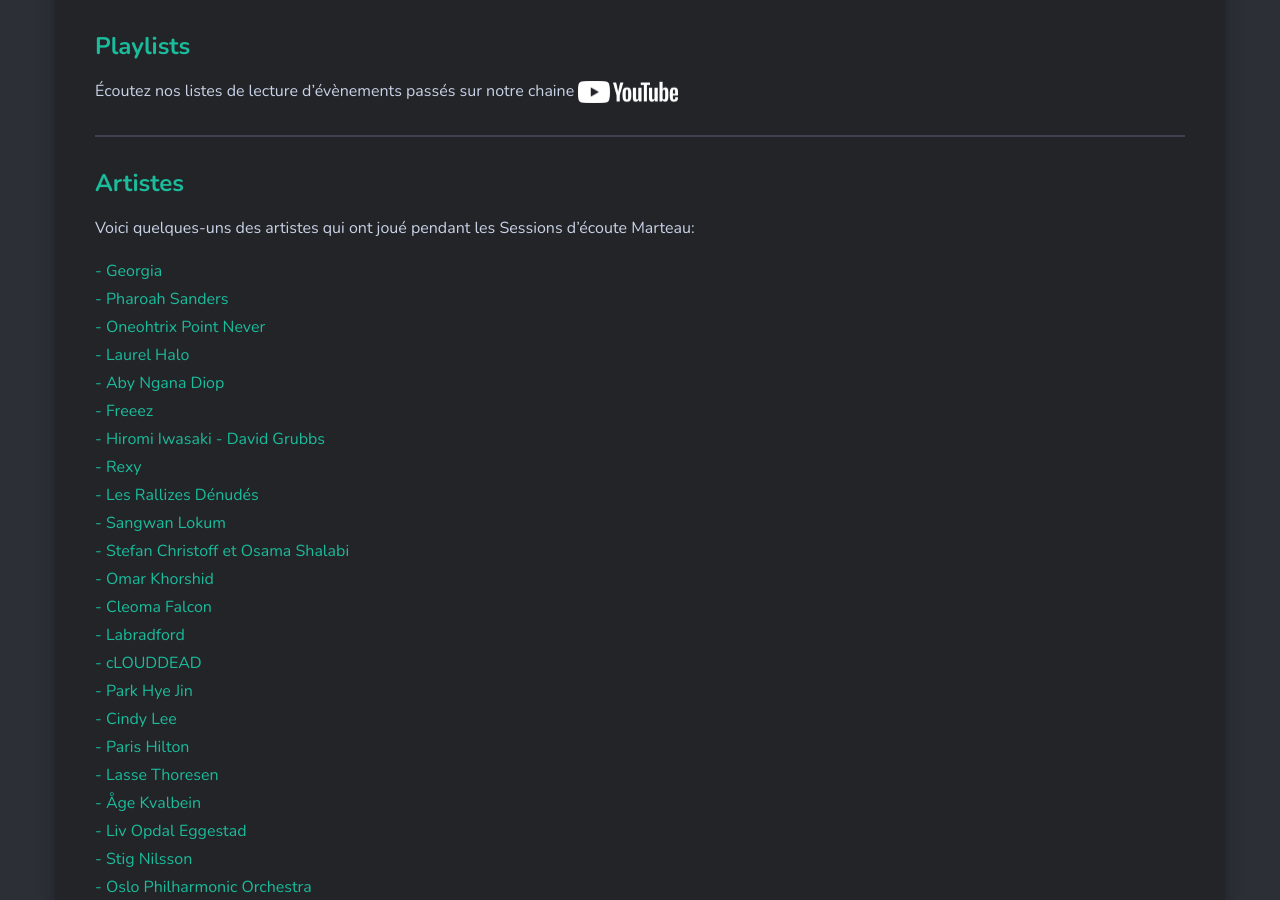
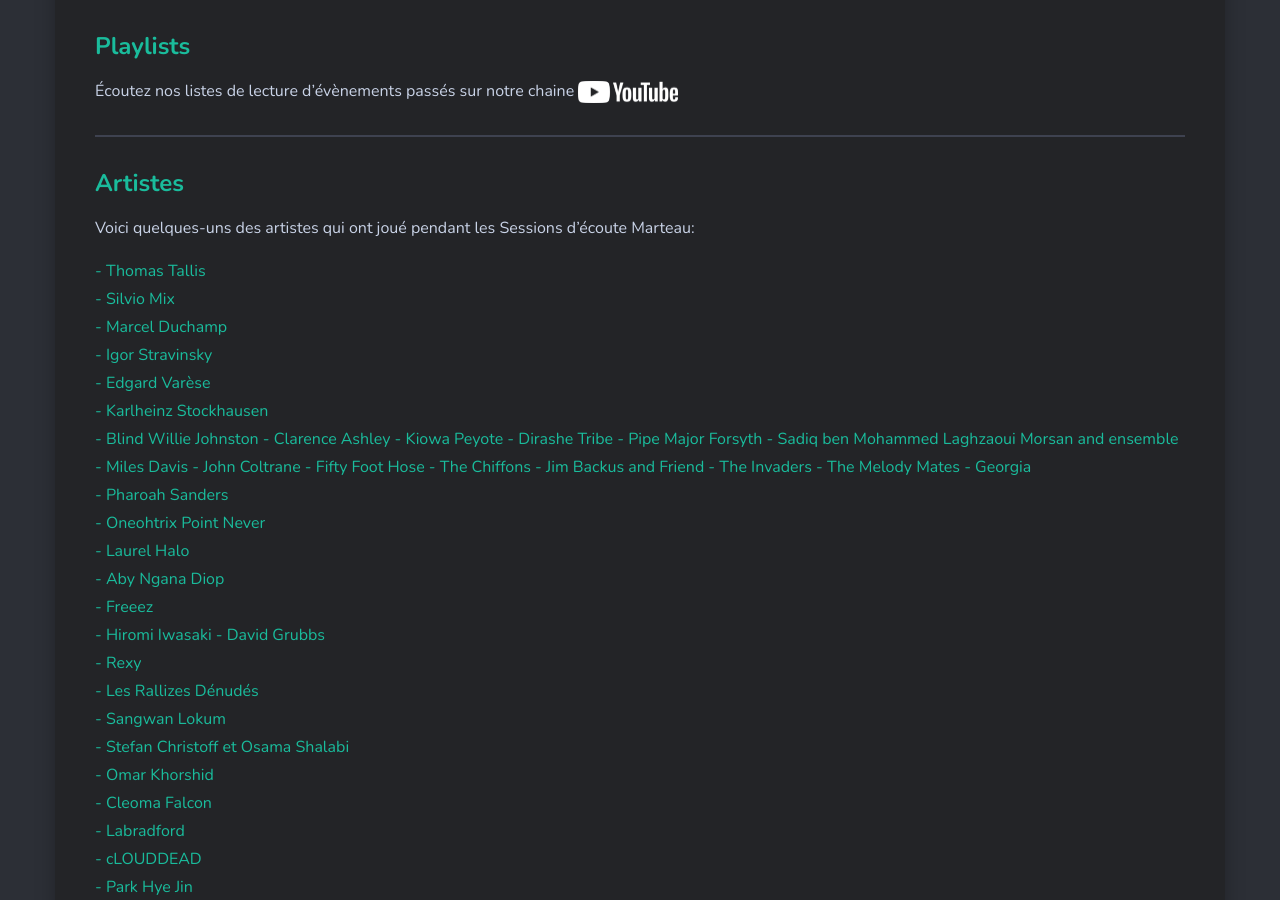
Before and after one commit to sessions-marteau/sessions-marteau-2.github.io, a Jekyll site: the page built from _pages/musique.md, in a window 1280 px wide and 900 px high, scrolled down 786 px. Built offline with Jekyll 4.4.1, drawn with Linux system fonts in a browser that asks for light colours; nearby versions of some CDN libraries.

Commit message:
Update musique.md
added artists session #3

```diff
--- a/_pages/musique.md
+++ b/_pages/musique.md
@@ -57,6 +57,44 @@
 
 Voici quelques-uns des artistes qui ont joué pendant les Sessions d'écoute Marteau:
 
+<a href="https://www.francemusique.fr/personne/thomas-tallis" target="_blank">- Thomas Tallis
+</a>
+<a href="https://www.discogs.com/fr/artist/359259-Silvio-Mix">- Silvio Mix
+</a>
+<a href="http://www.openculture.com/2016/04/hear-marcel-duchamps-radically-conceptual-musical-compositions-1912-1915.html">- Marcel Duchamp
+</a>
+<a href="https://www.francemusique.fr/personne/igor-stravinsky">- Igor Stravinsky
+</a>
+<a href="https://www.francemusique.fr/personne/edgard-varese">- Edgard Varèse
+</a>
+<a href="http://www.karlheinzstockhausen.org/karlheinz_stockhausen_short_biography_english.htm">- Karlheinz Stockhausen
+</a>
+<a href="https://www.britannica.com/biography/Blind-Willie-Johnson">- Blind Willie Johnston
+</a>
+<a href="https://folkways.si.edu/doc-watson-and-clarence-ashley/original-folkways-recordings-1960-1962/american-folk-old-time/music/album/smithsonian">- Clarence Ashley
+</a>
+<a href="https://folkways.si.edu/kiowa-peyote-meeting/american-indian/music/album/smithsonian">- Kiowa Peyote
+</a>
+<a href="https://sublimefrequencies.bandcamp.com/album/staring-into-the-sun-ethiopian-tribal-music">- Dirashe Tribe
+</a>
+<a href="https://raretunes.org/pipe-major-forsyth/">- Pipe Major Forsyth
+</a>
+<a href="https://dust-digital.com/shop/music-of-morocco-recorded-by-paul-bowles-1959">- Sadiq ben Mohammed Laghzaoui Morsan and ensemble
+</a>
+<a href="https://www.npr.org/2011/01/04/10862796/miles-davis-kind-of-blue">- Miles Davis
+</a>
+<a href="https://rateyourmusic.com/release/album/john-coltrane/om-1/">- John Coltrane
+</a>
+<a href="https://sundazed.com/fifty-foot-hose-bad-trips-lp.asp">- Fifty Foot Hose
+</a>
+<a href="https://www.history-of-rock.com/chiffons.htm">- The Chiffons
+</a>
+<a href="https://rapidcityjournal.com/blackhillstogo/arts-music/on-the-record-jim-backus-joined-by-wife-in-laughing/article_fb06a613-a330-5b87-9519-e16075783b80.html">- Jim Backus and Friend
+</a>
+<a href="http://www.45cat.com/record/nc439216us">- The Invaders
+</a>
+<a href="https://www.shugarecords.com/products/42569">- The Melody Mates
+</a>
 <a href="http://paltoflats.com/release/georgia-all-kind-music/" target="_blank">- Georgia
 </a>
 <a href="http://www.pharoahsanders.com" target="_blank">- Pharoah Sanders
```
